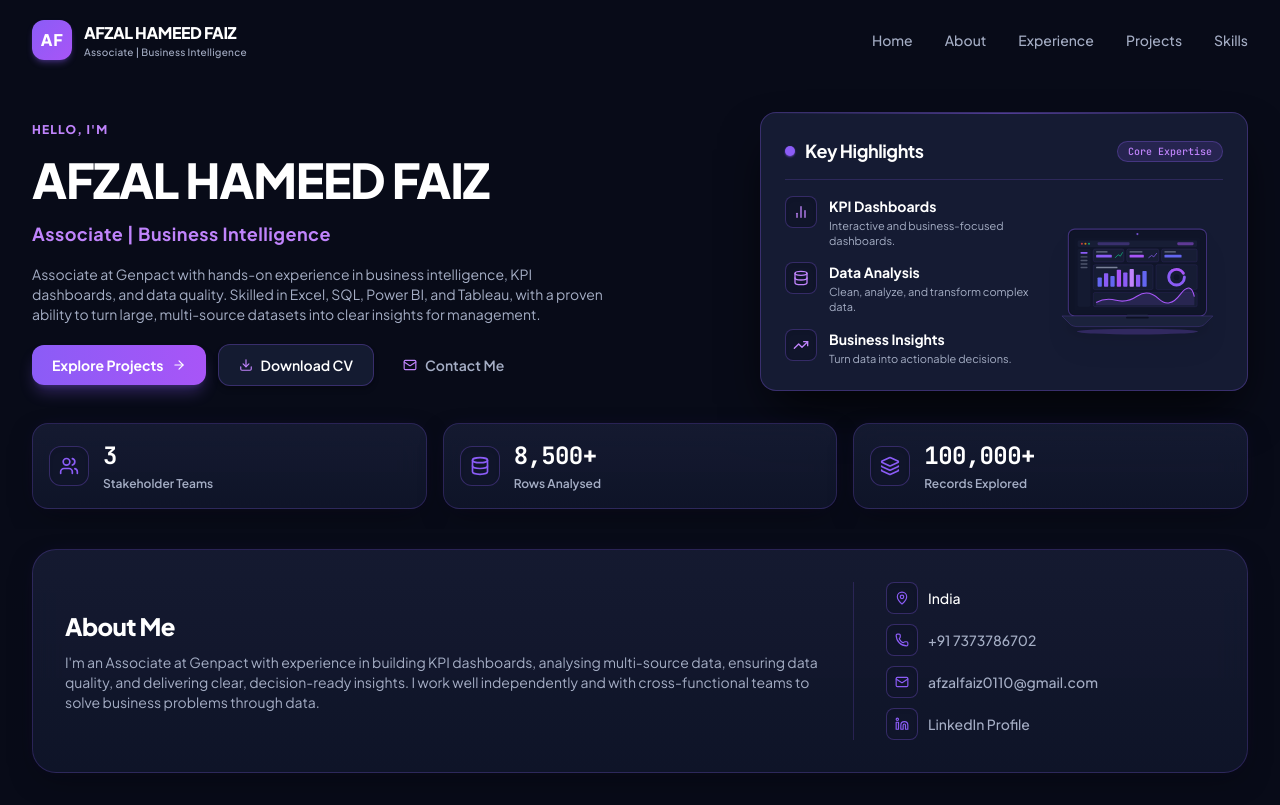
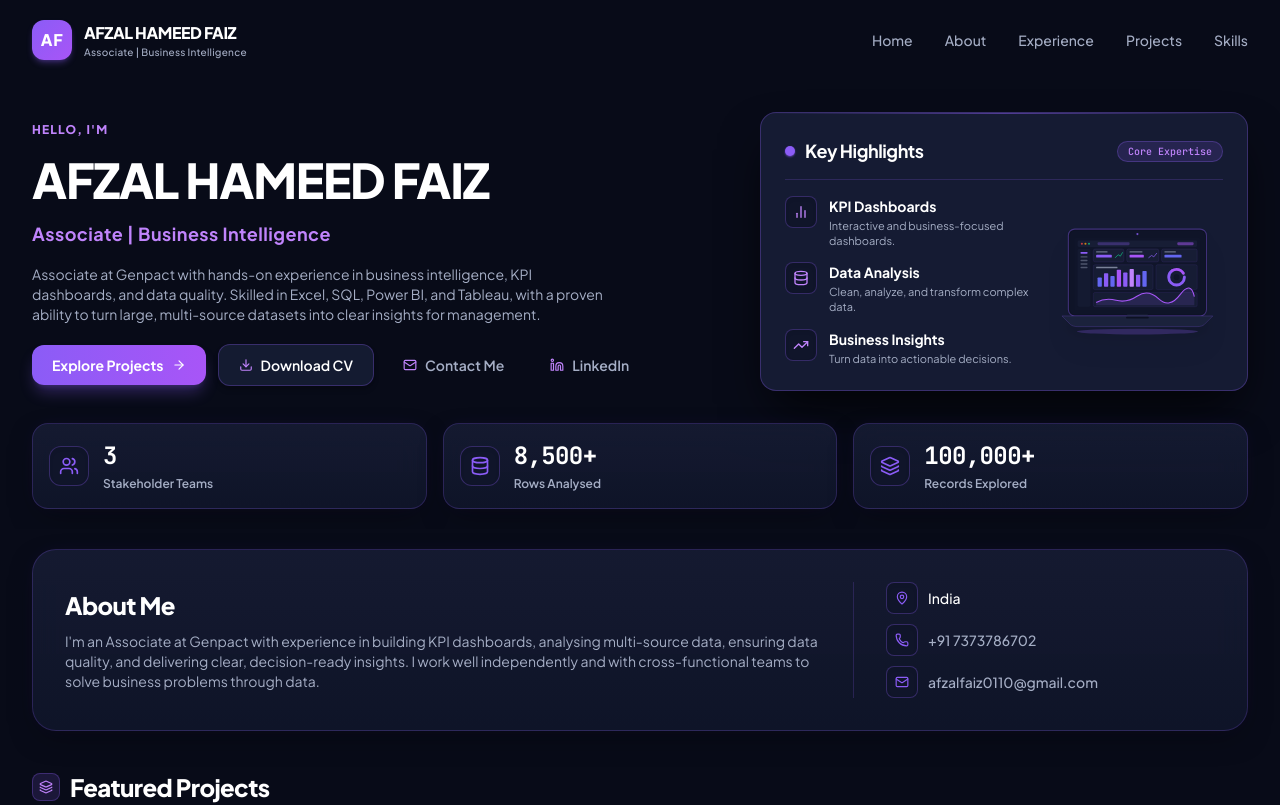
Before and after one commit to afzal-01/portfolio, a React (Vite) app: page / in a window 1280 px wide. Shown: the top 805 px of the page. Built offline with nearby package versions, Linux system fonts and the light colour scheme.

Commit message:
changes done

```diff
--- a/src/sections/About.tsx
+++ b/src/sections/About.tsx
@@ -1,5 +1,5 @@
 import React from 'react';
-import { MapPin, Phone, Mail, Linkedin } from 'lucide-react';
+import { MapPin, Phone, Mail } from 'lucide-react';
 import { personalInfo } from '../data/personal';
 
 export const About: React.FC = () => {
@@ -52,19 +52,6 @@ export const About: React.FC = () => {
                 </div>
                 <span className="font-medium break-all">{personalInfo.email}</span>
               </a>
-
-              {/* LinkedIn */}
-              <a
-                href={personalInfo.socials.linkedin || "https://www.linkedin.com/in/afzalhameedfaiz/"}
-                target="_blank"
-                rel="noopener noreferrer"
-                className="flex items-center gap-2.5 text-[#A5AEC5] hover:text-white transition-colors group"
-              >
-                <div className="w-8 h-8 rounded-lg bg-[#10152A] border border-[#8B5CF6]/30 flex items-center justify-center text-[#8B5CF6] shrink-0 group-hover:border-[#8B5CF6] transition-colors shadow-inner">
-                  <Linkedin className="w-3.5 h-3.5" />
-                </div>
-                <span className="font-medium">LinkedIn Profile</span>
-              </a>
             </div>
 
           </div>
--- a/src/sections/Hero.tsx
+++ b/src/sections/Hero.tsx
@@ -1,6 +1,6 @@
 import React from 'react';
 import { motion } from 'framer-motion';
-import { Mail, Users, Database, Layers, ArrowRight, Download } from 'lucide-react';
+import { Mail, Users, Database, Layers, ArrowRight, Download, Linkedin } from 'lucide-react';
 import { personalInfo } from '../data/personal';
 import { HeroDashboardGraphic } from '../components/HeroDashboardGraphic';
 
@@ -87,6 +87,18 @@ export const Hero: React.FC = () => {
                 <Mail className="w-3.5 h-3.5 text-[#C084FC]" />
                 <span>Contact Me</span>
               </a>
+
+              {/* 4. LinkedIn */}
+              <a
+                href={personalInfo.socials.linkedin || "https://www.linkedin.com/in/afzalhameedfaiz/"}
+                target="_blank"
+                rel="noopener noreferrer"
+                className="inline-flex items-center gap-2 px-4 py-2.5 rounded-xl text-[#A5AEC5] hover:text-white hover:bg-[#171D35]/60 border border-transparent hover:border-[#8B5CF6]/20 font-semibold text-xs sm:text-sm transition-all"
+                aria-label="LinkedIn Profile"
+              >
+                <Linkedin className="w-3.5 h-3.5 text-[#C084FC]" />
+                <span>LinkedIn</span>
+              </a>
             </div>
           </motion.div>
 
```
Also changed, not shown: 2 other files (tests, documents, lock files or other folders).
